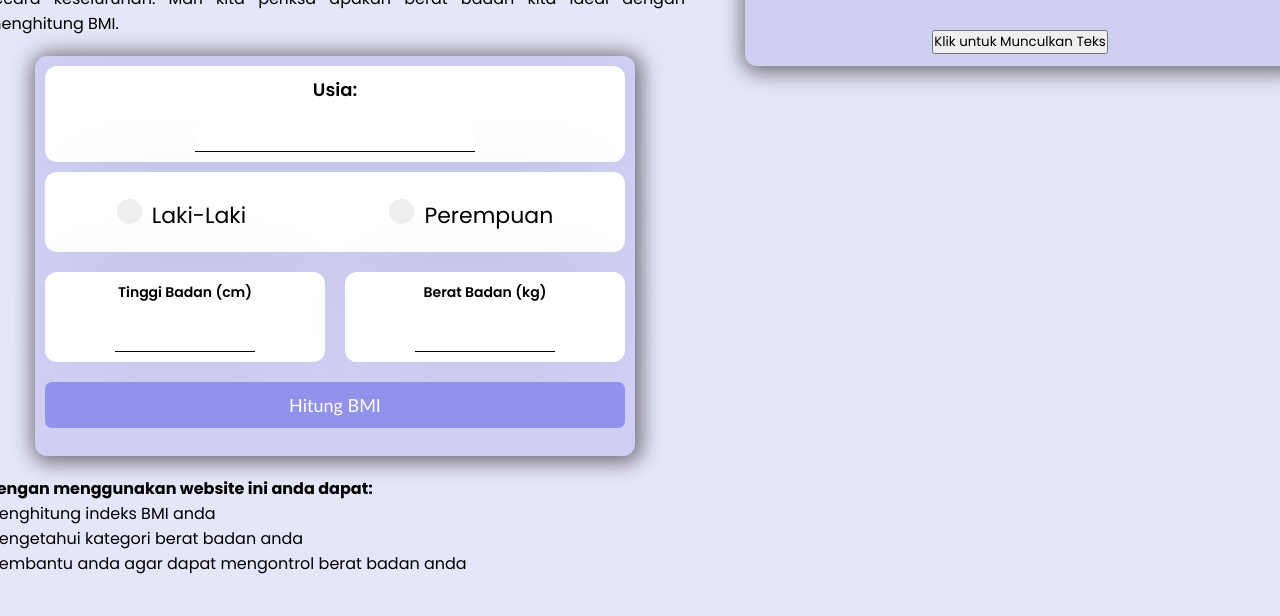
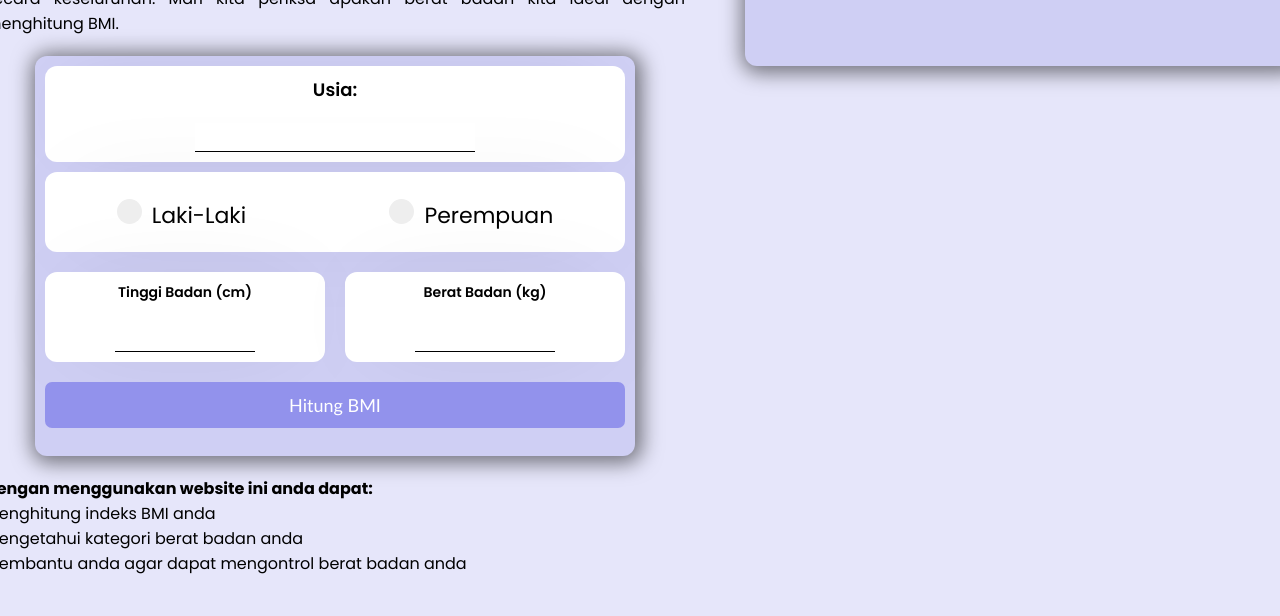
Before and after one commit to revou-fundamental-course/8-jul-24-HizkiaaHasibuan, a plain HTML site: page index.html in a window 1280 px wide. Shown: the part 184-800 px from the top of the page. Drawn offline with Linux system fonts and the light colour scheme.

Commit message:
mini project_kiaa

```diff
--- a/index.html
+++ b/index.html
@@ -1,7 +1,5 @@
 <!DOCTYPE html>
 <html lang="en">
-<!-- By Ali Aslan -->
-
 <head>
     <meta charset="UTF-8">
     <meta http-equiv="X-UA-Compatible" content="IE=edge">
@@ -10,9 +8,6 @@
 
     <title>BMI Calculator</title>
     <script>
-        function showText() {
-            document.getElementById("myText").innerHTML = "Teks yang muncul setelah diklik!";
-        }
     </script>
 </head>
 
@@ -91,7 +86,6 @@
                     <div id="result">00.00</div>
                     <p class="comment"></p>
                 </div>
-                <button onclick="showText()">Klik untuk Munculkan Teks</button>
                 <p id="myText"></p>
             </div>
 
```
